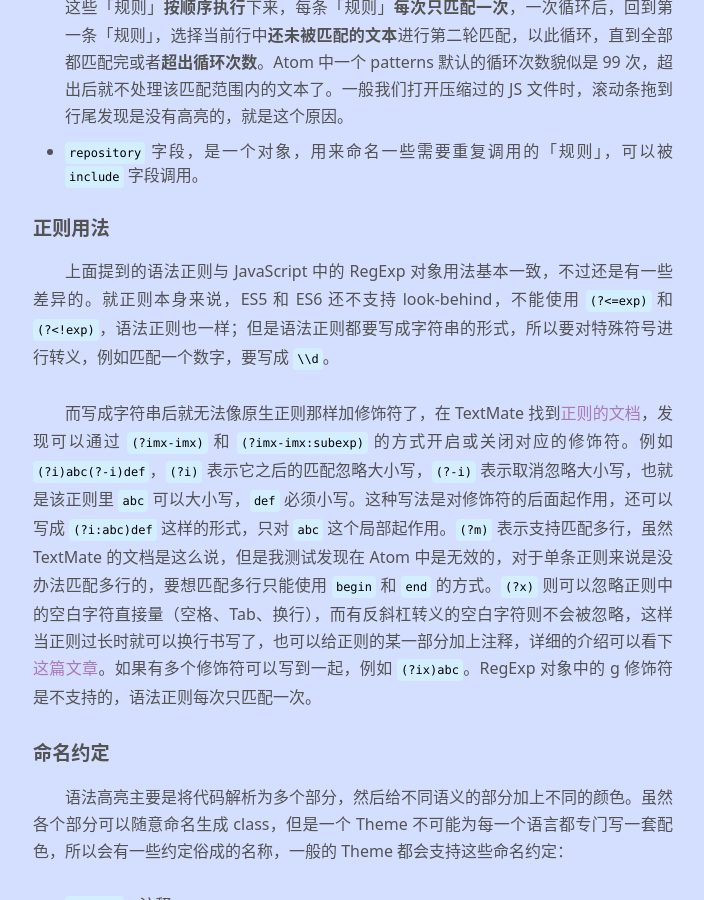
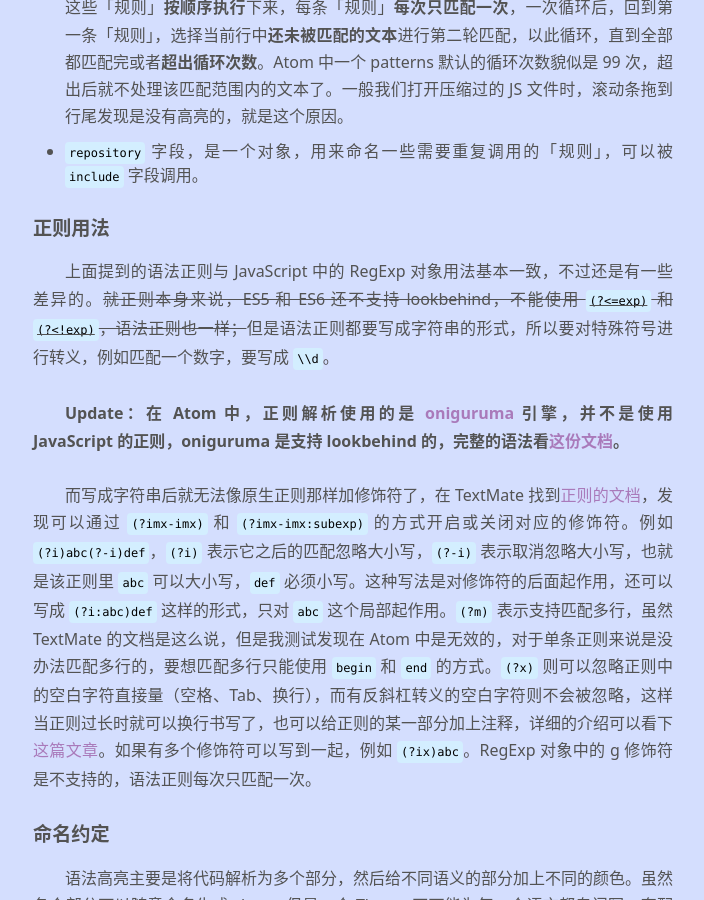
Before and after one commit to weizhenye/blog, a Jekyll site: the page built from _posts/2016-06-09-atom-grammar-package.md, in a window 1280 px wide and 900 px high, scrolled down 2204 px. Shown: the whole window, without its empty margins (287-991 px from the left). Built offline with Jekyll 4.4.1, drawn with Linux system fonts in a browser that asks for light colours.

Commit message:
update article

```diff
--- a/_posts/2016-06-09-atom-grammar-package.md
+++ b/_posts/2016-06-09-atom-grammar-package.md
@@ -63,7 +63,9 @@ Atom 语法文件的各个字段与 TextMate 编辑器的语法文件相同，Te
 
 ##### 正则用法
 
-上面提到的语法正则与 JavaScript 中的 RegExp 对象用法基本一致，不过还是有一些差异的。就正则本身来说，ES5 和 ES6 还不支持 look-behind，不能使用 `(?<=exp)` 和 `(?<!exp)`，语法正则也一样；但是语法正则都要写成字符串的形式，所以要对特殊符号进行转义，例如匹配一个数字，要写成 `\\d`。
+上面提到的语法正则与 JavaScript 中的 RegExp 对象用法基本一致，不过还是有一些差异的。~~就正则本身来说，ES5 和 ES6 还不支持 lookbehind，不能使用 `(?<=exp)` 和 `(?<!exp)`，语法正则也一样；~~但是语法正则都要写成字符串的形式，所以要对特殊符号进行转义，例如匹配一个数字，要写成 `\\d`。
+
+**Update：在 Atom 中，正则解析使用的是 [oniguruma](https://github.com/atom/node-oniguruma) 引擎，并不是使用 JavaScript 的正则，oniguruma 是支持 lookbehind 的，完整的语法看[这份文档](https://github.com/kkos/oniguruma/blob/master/doc/RE)。**
 
 而写成字符串后就无法像原生正则那样加修饰符了，在 TextMate 找到[正则的文档](https://manual.macromates.com/en/regular_expressions)，发现可以通过 `(?imx-imx)` 和 `(?imx-imx:subexp)` 的方式开启或关闭对应的修饰符。例如 `(?i)abc(?-i)def`，`(?i)` 表示它之后的匹配忽略大小写，`(?-i)` 表示取消忽略大小写，也就是该正则里 `abc` 可以大小写，`def` 必须小写。这种写法是对修饰符的后面起作用，还可以写成 `(?i:abc)def` 这样的形式，只对 `abc` 这个局部起作用。`(?m)` 表示支持匹配多行，虽然 TextMate 的文档是这么说，但是我测试发现在 Atom 中是无效的，对于单条正则来说是没办法匹配多行的，要想匹配多行只能使用 `begin` 和 `end` 的方式。`(?x)` 则可以忽略正则中的空白字符直接量（空格、Tab、换行），而有反斜杠转义的空白字符则不会被忽略，这样当正则过长时就可以换行书写了，也可以给正则的某一部分加上注释，详细的介绍可以看下[这篇文章](http://www.regular-expressions.info/freespacing.html)。如果有多个修饰符可以写到一起，例如 `(?ix)abc`。RegExp 对象中的 g 修饰符是不支持的，语法正则每次只匹配一次。
 
--- a/robots.txt
+++ b/robots.txt
@@ -10,4 +10,4 @@ Disallow: /
 User-agent: baiduspider
 Disallow: /
 
-Sitemap: http://woozy.im/sitemap.xml
+Sitemap: https://woozy.im/sitemap.xml
```
